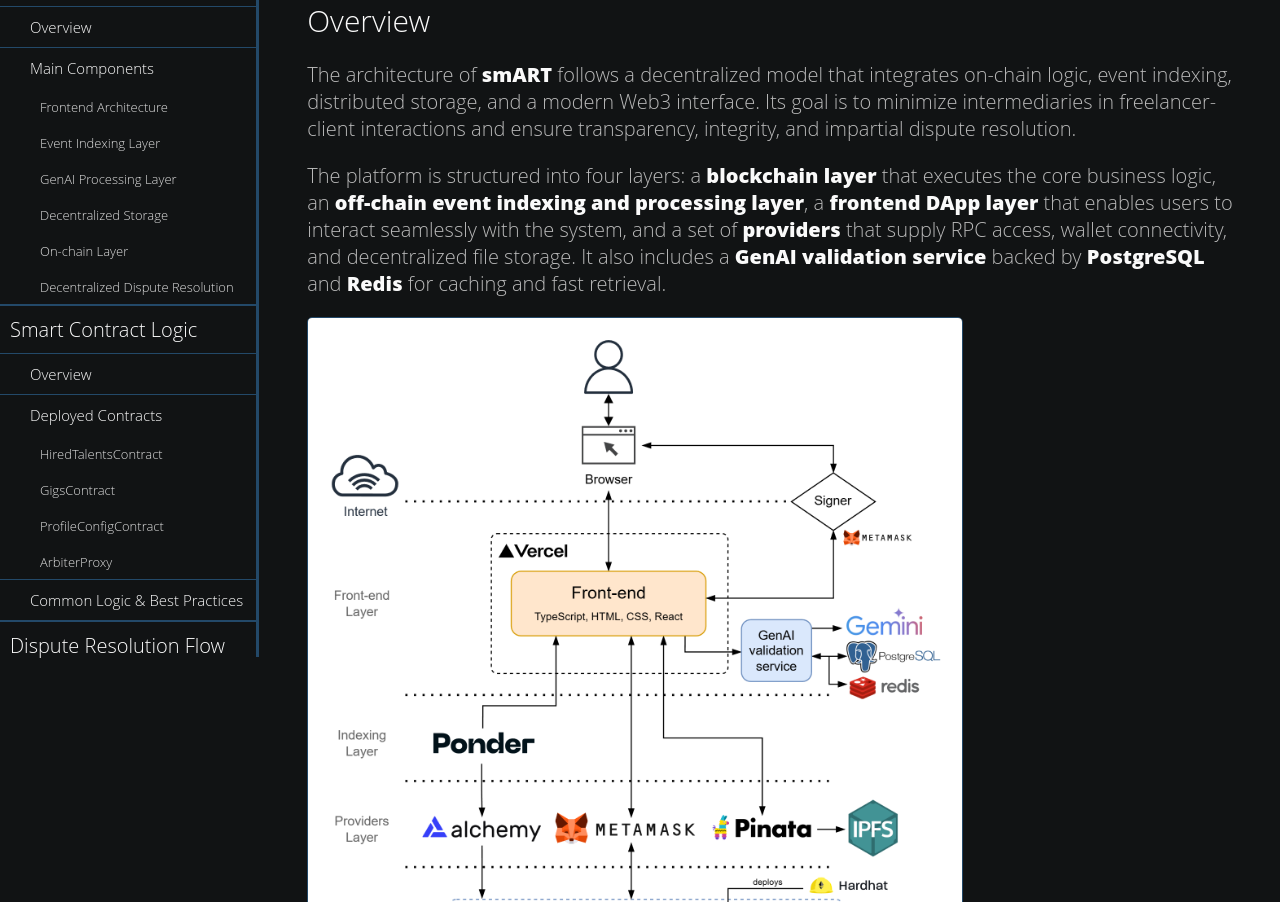
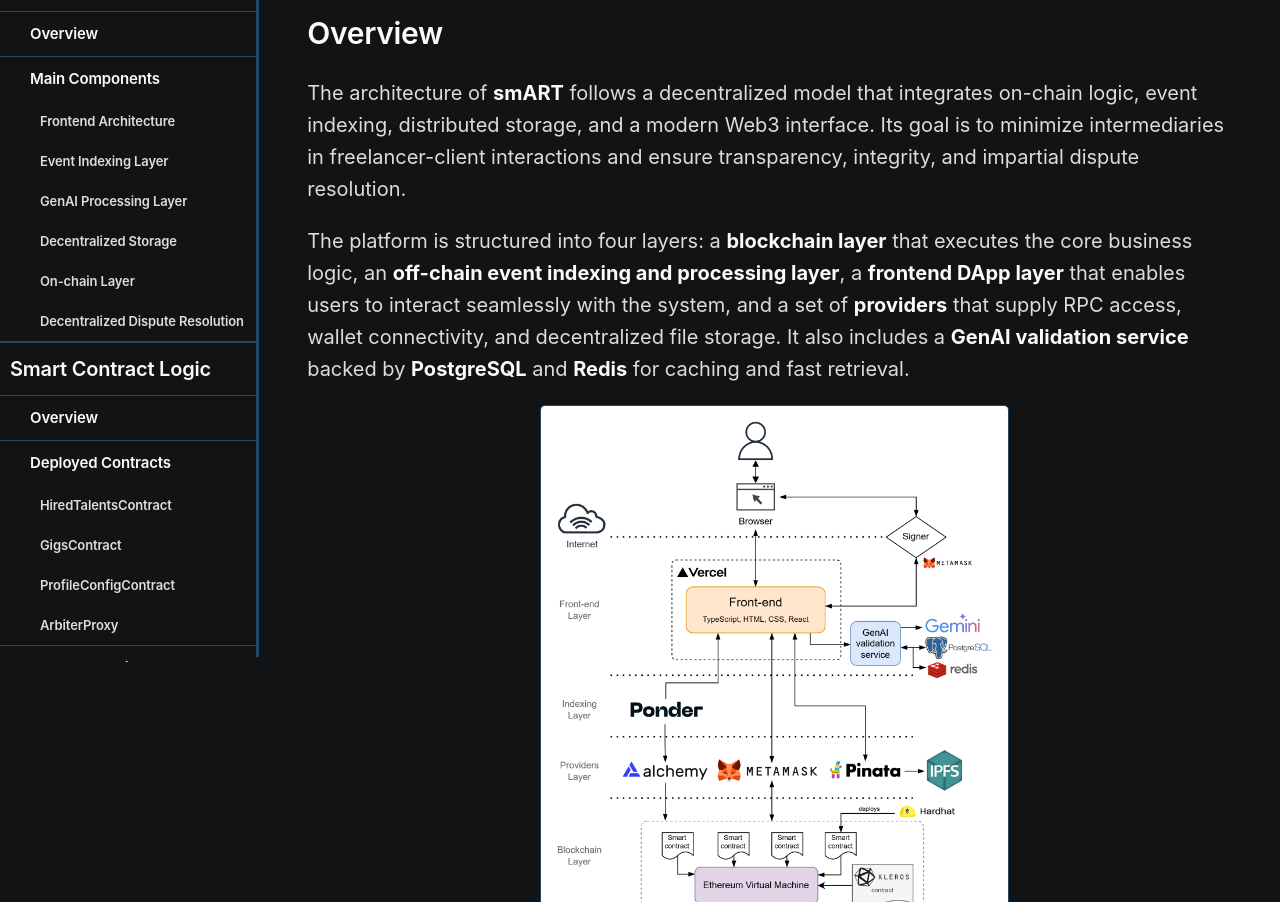
Before and after one commit to TPII-smART/technical-documentation, a plain HTML site: page index.html in a window 1280 px wide. Shown: the part 143-1045 px from the top of the page. Drawn offline with Linux system fonts and the light colour scheme.

Commit message:
feat: format

```diff
--- a/index.css
+++ b/index.css
@@ -1,15 +1,34 @@
 html {
   font-size: 10px;
-  font-family: 'Open Sans', Arial, sans-serif;
-  font-weight: lighter;
+  font-family: 'Inter', system-ui, -apple-system, 'Segoe UI', Roboto, 'Helvetica Neue', Arial, sans-serif;
+  font-weight: 300;
   scroll-behavior: smooth;
   background-color: #111314;
-  color: #b9b9b9;
+  color: #dddcdc;
 }
 
 strong, b {
-  font-weight: 800;
+  font-weight: 700;
   color: #fafafa;
+}
+
+body {
+  font-weight: 400;
+  line-height: 1.6;
+  -webkit-font-smoothing: antialiased;
+  -moz-osx-font-smoothing: grayscale;
+}
+
+/* Headings use slightly heavier weight to match docs-like typography */
+.sec-header,
+.sec-subheader,
+.sec-subsubheader,
+header,
+.nav-link,
+.nav-sublink,
+.nav-subsublink {
+  font-weight: 600;
+  letter-spacing: -0.01em;
 }
 
 a {
@@ -148,20 +167,23 @@ header {
 }
 
 .section-image {
-  width: 70%;
+  width: 50%;
   max-width: 42vw;
   height: auto;
   border-radius: 5px;
   border: 1px solid #234969;
   object-fit: cover;
+  margin: 0 auto;
 }
 
 .image-container {
-  flex-shrink: 0;
+  width: 100%;
   display: flex;
   flex-direction: column;
-  justify-content: start;
-  align-items: start;
+  justify-content: center;
+  align-items: center;
+  margin: 1.5rem 0;
+
 }
 
 .section-image-large {
```
